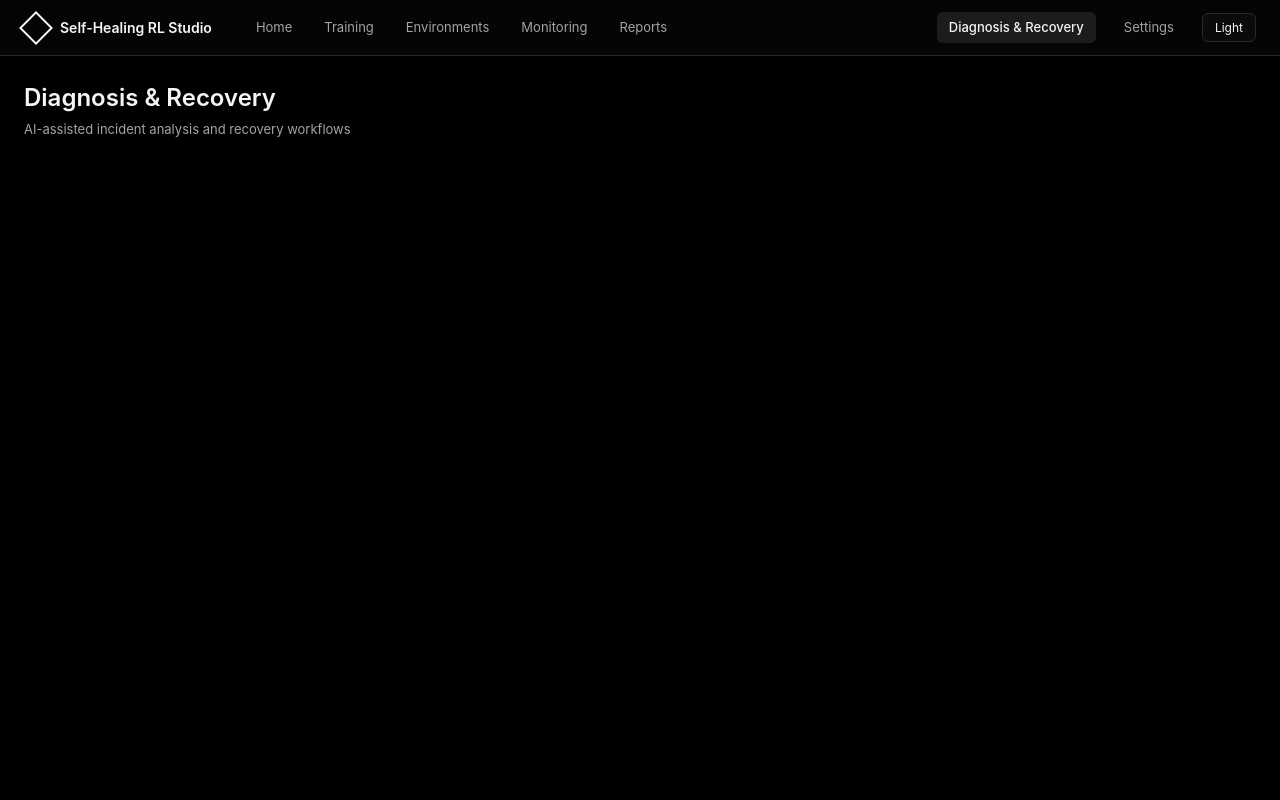
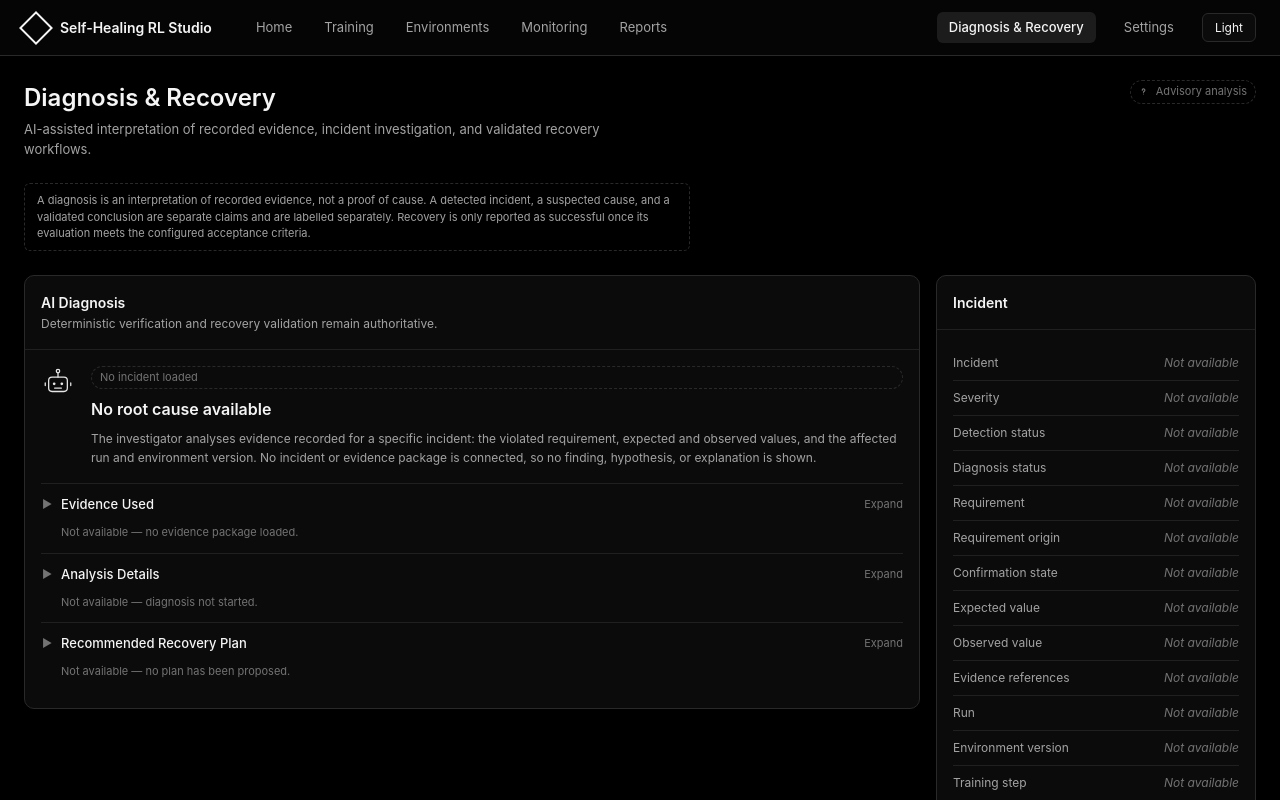
Before and after one commit to DerrickUnleashed/RL-Studio, a React (Vite) app in the folder frontend/: page /diagnosis-recovery in a window 1280 px wide. Shown: the top 800 px of the page. Built offline with nearby package versions, Linux system fonts and the light colour scheme.

Commit message:
feat: build diagnosis and recovery investigation page

```diff
--- a/frontend/src/pages/DiagnosisRecoveryPage.tsx
+++ b/frontend/src/pages/DiagnosisRecoveryPage.tsx
@@ -1,8 +1,84 @@
 import { ApplicationShell } from '../components/layout/ApplicationShell'
+import { Panel } from '../components/ui/Panel'
+import { DefinitionList } from '../components/ui/DefinitionList'
+import { ExpandableSection } from '../components/ui/ExpandableSection'
+import { StatusBadge } from '../components/ui/StatusBadge'
+import { UnavailableState } from '../components/ui/UnavailableState'
+import { RecoveryWorkflow, RecoveryStage } from '../features/recovery/RecoveryWorkflow'
+
+// No incident, evidence package, diagnosis, or recovery plan is connected.
+// Nothing below is inferred from metrics: the page states what is missing and
+// keeps detection, diagnosis, execution, and evaluation as separate claims.
+const recoveryStages: RecoveryStage[] = []
+
+const incidentDetails = [
+  { id: 'incident-id', label: 'Incident', value: null },
+  { id: 'severity', label: 'Severity', value: null },
+  { id: 'detection-status', label: 'Detection status', value: null },
+  { id: 'diagnosis-status', label: 'Diagnosis status', value: null },
+  { id: 'requirement', label: 'Requirement', value: null },
+  { id: 'requirement-origin', label: 'Requirement origin', value: null },
+  { id: 'requirement-confirmed', label: 'Confirmation state', value: null },
+  { id: 'expected', label: 'Expected value', value: null },
+  { id: 'actual', label: 'Observed value', value: null },
+  { id: 'evidence', label: 'Evidence references', value: null },
+  { id: 'run', label: 'Run', value: null },
+  { id: 'environment', label: 'Environment version', value: null },
+  { id: 'step', label: 'Training step', value: null },
+  { id: 'detector', label: 'Detection method', value: null },
+]
+
+const recoveryDetails = [
+  { id: 'proposed', label: 'Proposed action', value: null },
+  { id: 'executed', label: 'Executed action', value: null },
+  { id: 'source-checkpoint', label: 'Source checkpoint', value: null },
+  { id: 'target-checkpoint', label: 'Target checkpoint', value: null },
+  { id: 'preflight', label: 'Compatibility / preflight', value: null },
+  { id: 'lineage', label: 'Lineage gaps', value: null },
+  { id: 'approval', label: 'Approval state', value: null },
+  { id: 'execution', label: 'Execution status', value: null },
+  { id: 'evaluation', label: 'Evaluation status', value: null },
+]
+
+const emptyText = {
+  margin: 0,
+  fontSize: 'var(--text-xs)',
+  color: 'var(--text-secondary)',
+  fontFamily: 'var(--font-sans)',
+  lineHeight: 1.6,
+  maxWidth: '80ch',
+} as const
+
+function DiagnosticsGlyph() {
+  return (
+    <svg
+      viewBox="0 0 40 40"
+      width="34"
+      height="34"
+      aria-hidden="true"
+      style={{ flexShrink: 0 }}
+      fill="none"
+      stroke="var(--icon-primary)"
+      strokeWidth={1.5}
+      strokeLinecap="round"
+      strokeLinejoin="round"
+    >
+      <rect x="9" y="13" width="22" height="17" rx="4" />
+      <path d="M20 13V8" />
+      <circle cx="20" cy="6" r="2" />
+      <circle cx="15.5" cy="21" r="1.6" fill="var(--icon-primary)" stroke="none" />
+      <circle cx="24.5" cy="21" r="1.6" fill="var(--icon-primary)" stroke="none" />
+      <path d="M16 26h8" />
+      <path d="M5 20v3M35 20v3" />
+    </svg>
+  )
+}
 
 export function DiagnosisRecoveryPage() {
   return (
     <ApplicationShell>
+      <div className="page-stack">
+        <div className="page-header">
           <div>
             <h1
               style={{
@@ -13,7 +89,7 @@ export function DiagnosisRecoveryPage() {
                 fontFamily: 'var(--font-sans)',
               }}
             >
-          Diagnosis & Recovery
+              Diagnosis &amp; Recovery
             </h1>
             <p
               style={{
@@ -21,10 +97,159 @@ export function DiagnosisRecoveryPage() {
                 color: 'var(--text-secondary)',
                 margin: '4px 0 0 0',
                 fontFamily: 'var(--font-sans)',
+                maxWidth: '78ch',
               }}
             >
-          AI-assisted incident analysis and recovery workflows
+              AI-assisted interpretation of recorded evidence, incident investigation, and validated
+              recovery workflows.
             </p>
+          </div>
+          <StatusBadge label="Advisory analysis" tone="quiet" glyph="query" />
+        </div>
+
+        <p
+          style={{
+            margin: 0,
+            padding: 'var(--space-2) var(--space-3)',
+            border: '1px dashed var(--border-primary)',
+            borderRadius: 'var(--radius-sm)',
+            fontSize: 'var(--text-xs)',
+            color: 'var(--text-secondary)',
+            fontFamily: 'var(--font-sans)',
+            maxWidth: '96ch',
+          }}
+        >
+          A diagnosis is an interpretation of recorded evidence, not a proof of cause. A detected
+          incident, a suspected cause, and a validated conclusion are separate claims and are
+          labelled separately. Recovery is only reported as successful once its evaluation meets the
+          configured acceptance criteria.
+        </p>
+
+        <div className="split-layout">
+          <Panel
+            title="AI Diagnosis"
+            description="Deterministic verification and recovery validation remain authoritative."
+          >
+            <div style={{ display: 'flex', alignItems: 'flex-start', gap: 'var(--space-4)' }}>
+              <DiagnosticsGlyph />
+              <div
+                style={{
+                  display: 'flex',
+                  flexDirection: 'column',
+                  gap: 'var(--space-2)',
+                  minWidth: 0,
+                }}
+              >
+                <StatusBadge label="No incident loaded" tone="quiet" glyph="none" />
+                <h3
+                  style={{
+                    margin: 0,
+                    fontSize: 'var(--text-lg)',
+                    fontWeight: 600,
+                    color: 'var(--text-primary)',
+                    fontFamily: 'var(--font-sans)',
+                  }}
+                >
+                  No root cause available
+                </h3>
+                <p
+                  style={{
+                    margin: 0,
+                    fontSize: 'var(--text-sm)',
+                    color: 'var(--text-secondary)',
+                    fontFamily: 'var(--font-sans)',
+                    lineHeight: 1.6,
+                  }}
+                >
+                  The investigator analyses evidence recorded for a specific incident: the violated
+                  requirement, expected and observed values, and the affected run and environment
+                  version. No incident or evidence package is connected, so no finding, hypothesis,
+                  or explanation is shown.
+                </p>
+              </div>
+            </div>
+
+            <div style={{ marginTop: 'var(--space-4)' }}>
+              <ExpandableSection
+                title="Evidence Used"
+                summary="Not available — no evidence package loaded."
+              >
+                <p style={emptyText}>
+                  Evidence identifiers, timestamps, sequence numbers, requirement versions, and
+                  fault-injection metadata appear here once an incident package is loaded.
+                </p>
+              </ExpandableSection>
+              <ExpandableSection
+                title="Analysis Details"
+                summary="Not available — diagnosis not started."
+              >
+                <p style={emptyText}>
+                  Provider, model, prompt and schema versions, alternative explanations, missing
+                  evidence, and limitations appear here when a diagnosis record exists. Model
+                  confidence is shown only if the provider or a defined scoring method supplies it,
+                  and is labelled as an estimate.
+                </p>
+              </ExpandableSection>
+              <ExpandableSection
+                title="Recommended Recovery Plan"
+                summary="Not available — no plan has been proposed."
+              >
+                <p style={emptyText}>
+                  Suggested recovery steps appear here as a proposal. A proposal is not an executed
+                  action, and no recovery runs without deterministic compatibility validation.
+                </p>
+              </ExpandableSection>
+            </div>
+          </Panel>
+
+          <div style={{ display: 'flex', flexDirection: 'column', gap: 'var(--space-4)' }}>
+            <Panel title="Incident">
+              <DefinitionList
+                rows={incidentDetails}
+                caption="Populated only from a loaded incident record. Missing expectations are never treated as a pass."
+              />
+            </Panel>
+          </div>
+        </div>
+
+        <Panel title="Recovery" description="Proposed and executed actions are tracked separately.">
+          <div style={{ display: 'flex', flexDirection: 'column', gap: 'var(--space-4)' }}>
+            {recoveryStages.length > 0 ? (
+              <RecoveryWorkflow stages={recoveryStages} planId={null} />
+            ) : (
+              <UnavailableState
+                title="No recovery plan"
+                description="Plan stages are rendered from the recorded plan, in the order the plan records them. No plan exists for this scope, so no stage sequence is assumed."
+                owner="Person 4 — recovery records"
+              />
+            )}
+
+            <div
+              style={{
+                borderTop: '1px solid var(--border-secondary)',
+                paddingTop: 'var(--space-4)',
+              }}
+            >
+              <DefinitionList
+                rows={recoveryDetails}
+                caption="Checkpoint compatibility, lineage gaps, and approval state must be reported by the recovery service before any action can be requested."
+              />
+            </div>
+
+            <p style={emptyText}>
+              Execution completing is not evidence that recovery succeeded. A recovery is reported
+              as successful only when the evaluation record meets the configured acceptance
+              criteria; otherwise the result is failed or inconclusive.
+            </p>
+
+            <p style={emptyText}>
+              Restoring a checkpoint, discarding incompatible pending experience, collecting fresh
+              experience, and re-evaluating are available only after an incident identifies a
+              compatible target and the preflight checks report a result. No recovery action is
+              offered while those records are absent.
+            </p>
+          </div>
+        </Panel>
       </div>
     </ApplicationShell>
   )
```
Also changed, not shown: 1 other file (tests, documents, lock files or other folders). Lines whose indentation alone changed are shown as unchanged.
